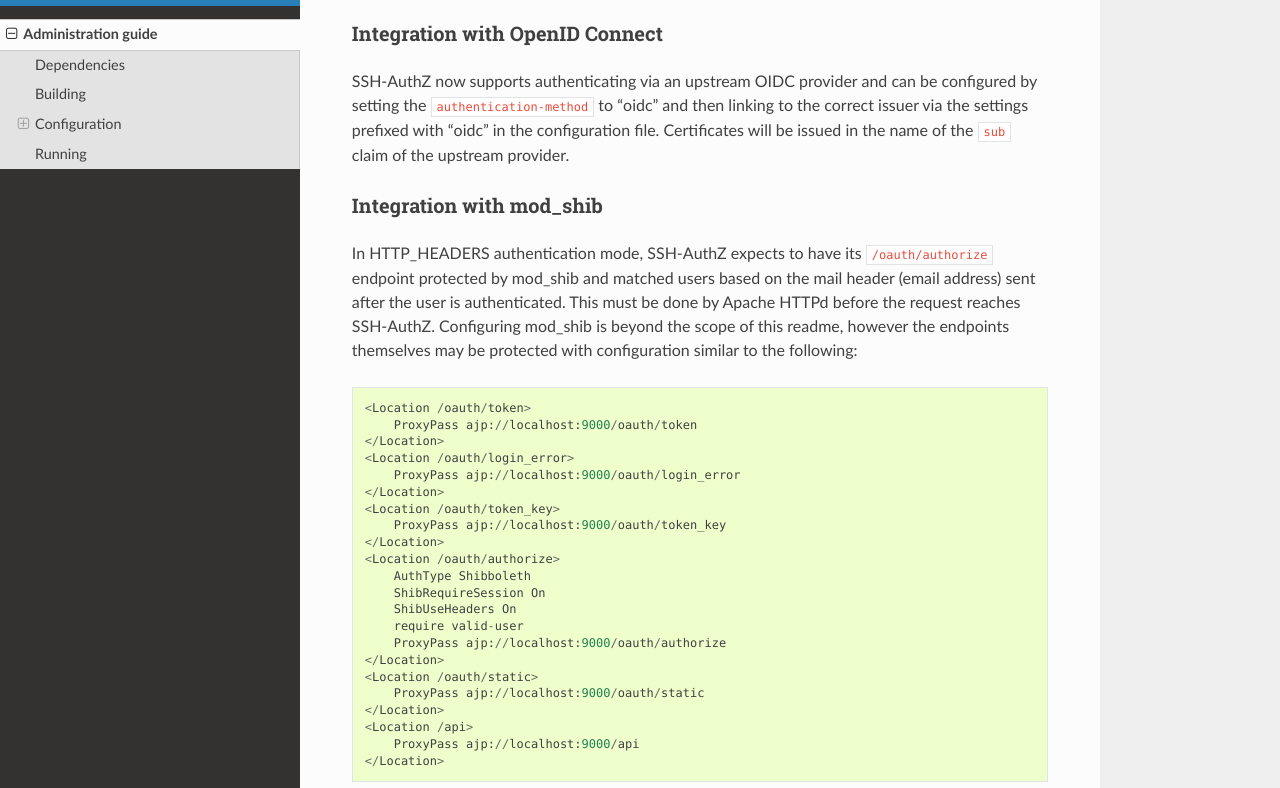
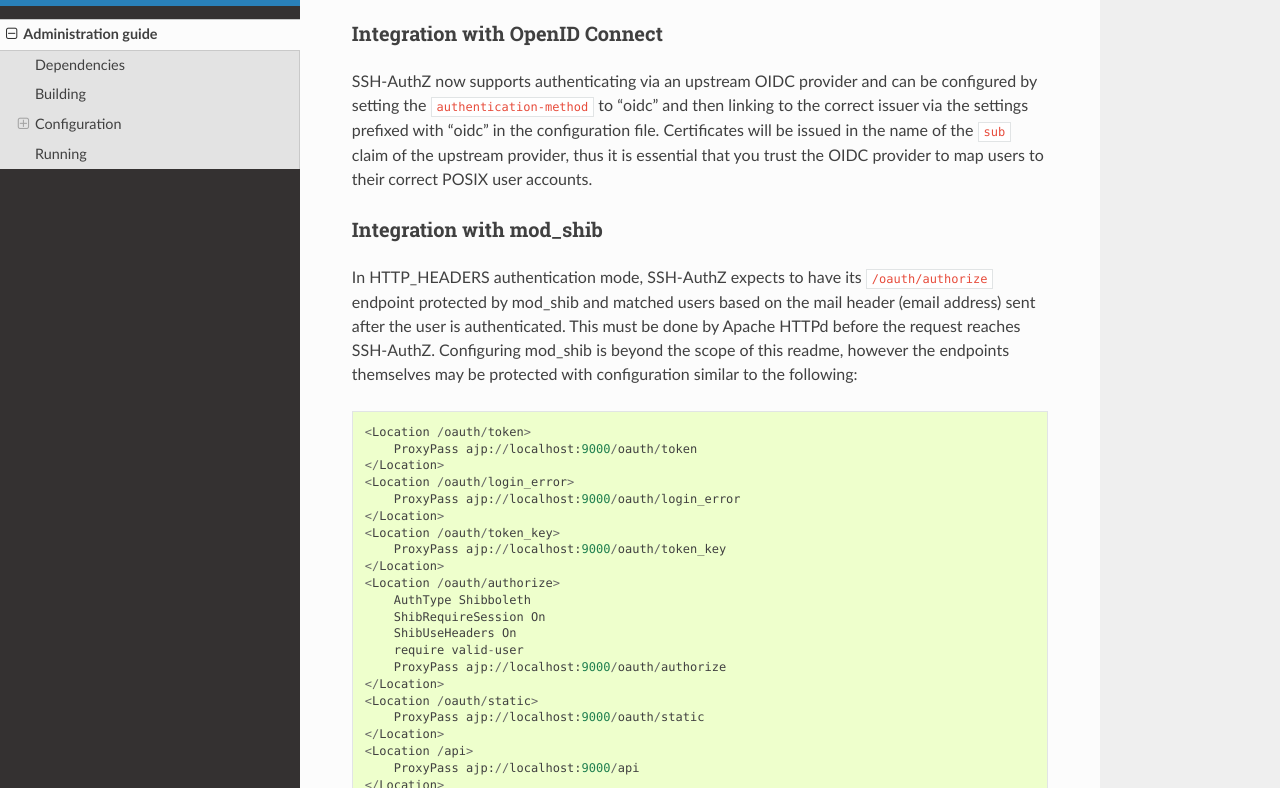
Before and after one commit to monash-merc/ssh-authz, a Sphinx documentation site: the page built from docs/administration-guide.rst, in a window 1280 px wide and 900 px high, scrolled down 784 px, cut to the strip 112-900 px from the top of the window. Built offline with Sphinx 7.4.7 and the Read the Docs theme 2.0.0, drawn with Linux system fonts in a browser that asks for light colours; pages that are not in the unit, such as notebooks, are missing from menus.

Commit message:
add some basic docs about the OIDC authentication method

```diff
--- a/docs/administration-guide.rst
+++ b/docs/administration-guide.rst
@@ -32,7 +32,8 @@
 SSH-AuthZ now supports authenticating via an upstream OIDC provider and can be configured by setting the
 :code:`authentication-method` to "oidc" and then linking to the correct issuer via the settings prefixed
 with "oidc" in the configuration file. Certificates will be issued in the name of the :code:`sub` claim
-of the upstream provider.
+of the upstream provider, thus it is essential that you trust the OIDC provider to map users to their
+correct POSIX user accounts.
 
 Integration with mod_shib
 ~~~~~~~~~~~~~~~~~~~~~~~~~
```
